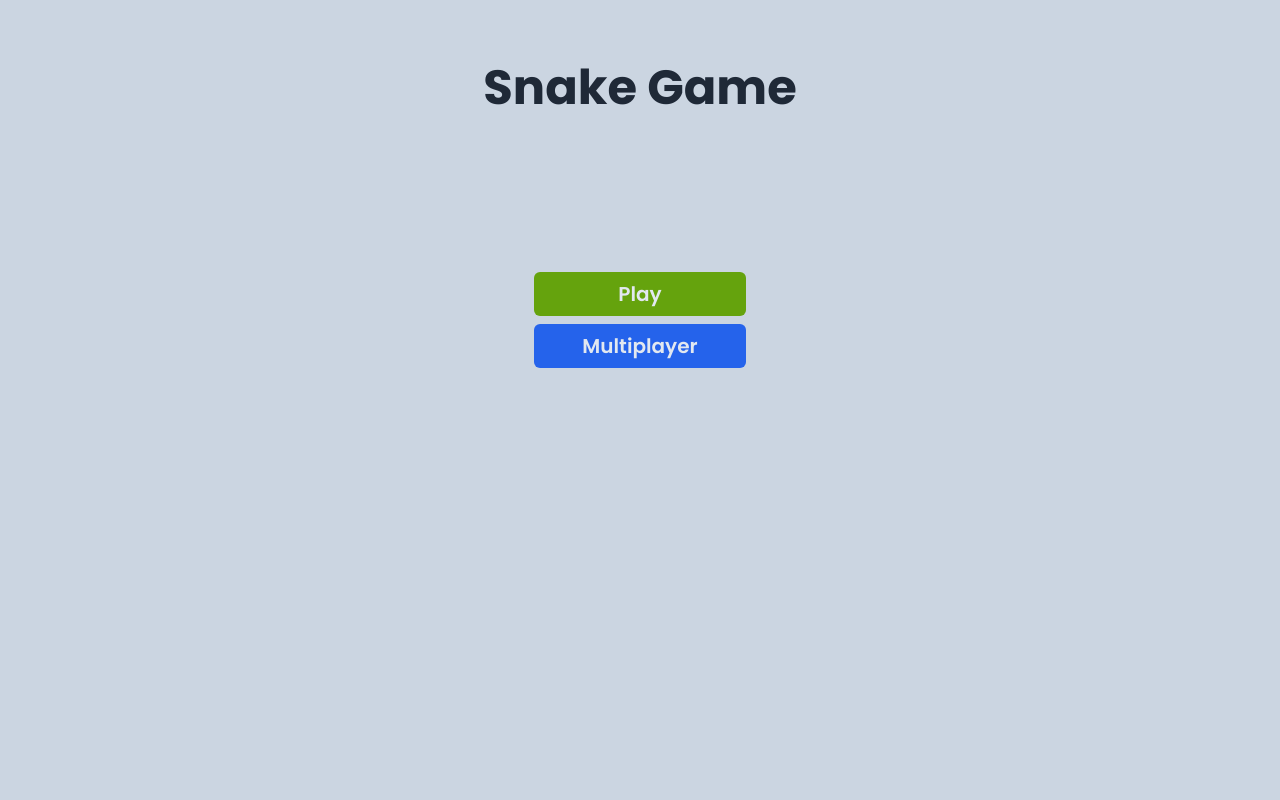
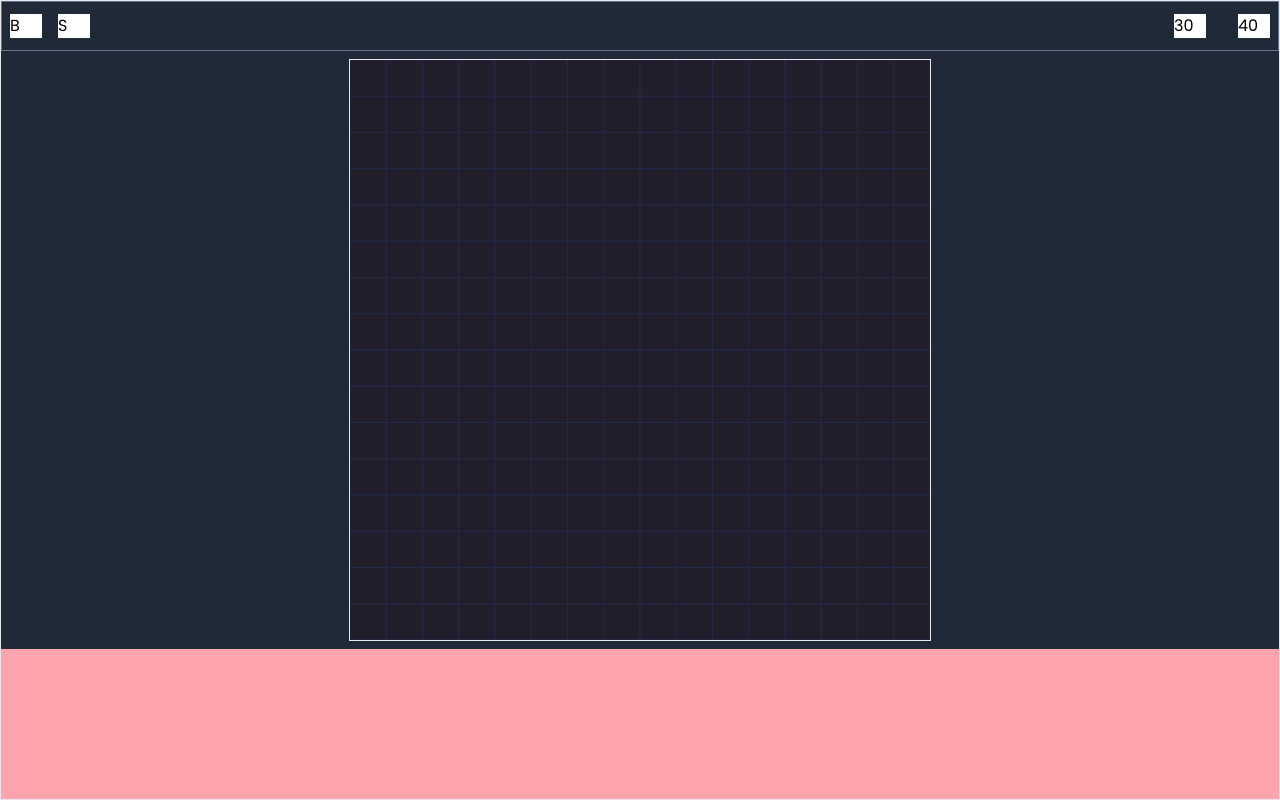
Before and after one commit to programmer-rahul/snakeY, a React (Vite) app: page / in a window 1280 px wide. Both pictures are taken after a click on the button "Play". Built offline with nearby package versions, Linux system fonts and the light colour scheme.

Commit message:
added snake context

```diff
--- /dev/null
+++ b/src/components/GameHomeScreen.tsx
@@ -0,0 +1,27 @@
+import { useSnake } from "../context/SnakeContext";
+
+const GameHomeScreen = () => {
+  const { setGameStatus } = useSnake();
+
+  return (
+    <div className="welcomeScreen flex h-screen flex-col items-center justify-start bg-slate-300">
+      <h2 className="mb-40 mt-16 text-5xl font-bold text-gray-800">
+        Snake Game
+      </h2>
+      <div className="buttons flex flex-col gap-2">
+        <button
+          className="rounded-md bg-lime-600 px-12 py-2 text-xl font-semibold text-slate-200"
+          onClick={() => {
+            setGameStatus("in-progress");
+          }}
+        >
+          Play
+        </button>
+        <button className="rounded-md bg-blue-600 px-12 py-2 text-xl font-semibold text-slate-200">
+          Multiplayer
+        </button>
+      </div>
+    </div>
+  );
+};
+export default GameHomeScreen;
--- /dev/null
+++ b/src/components/GamePlayBoard.tsx
@@ -0,0 +1,88 @@
+import { useEffect, useRef, useState } from "react";
+import { useSnake } from "../context/SnakeContext";
+
+const GamePlayBoard = () => {
+  const { gameStatus } = useSnake();
+
+  const CanvasRef = useRef<HTMLCanvasElement>(null);
+  const [context, setContext] = useState<CanvasRenderingContext2D | null>(null);
+
+  const [CanvasWidth, setCanvasWidth] = useState(300);
+
+  let cellSize = CanvasWidth / 16;
+
+  const drawCanvasBg = () => {
+    if (!context) return;
+    console.log("inside drawCanvasBg");
+
+    for (let x = 0; x < cellSize; x++) {
+      for (let y = 0; y < cellSize; y++) {
+        context.fillStyle = "rgb(34,29,42)";
+        context.fillRect(x * cellSize, y * cellSize, cellSize, cellSize);
+        context.strokeStyle = "rgb(32,42,70)";
+        context.strokeRect(x * cellSize, y * cellSize, cellSize, cellSize);
+      }
+    }
+  };
+
+  //   to set canvas width and height based on screen width and height
+  useEffect(() => {
+    // console.log("window width :- ", window.innerWidth);
+    // console.log("window height :- ", window.innerHeight - 200);
+    const windowHeight = window.innerHeight - 200;
+    const windowWidth = window.innerWidth;
+
+    if (window.innerWidth > windowHeight) {
+      if (!CanvasRef.current) return;
+      CanvasRef.current.width = windowHeight - (windowHeight % 10) - 20;
+      CanvasRef.current.height = windowHeight - (windowHeight % 10) - 20;
+
+      setCanvasWidth(CanvasRef.current.width);
+    } else {
+      if (!CanvasRef.current) return;
+      CanvasRef.current.width = windowWidth - (windowWidth % 10) - 20;
+      CanvasRef.current.height = windowWidth - (windowWidth % 10) - 20;
+
+      setCanvasWidth(CanvasRef.current.width);
+    }
+    //   console.log("canvas width :- ", CanvasRef.current.width);
+  }, []);
+
+  //   to render canvas grid on component load
+  useEffect(() => {
+    if (!context) {
+      const ctx = CanvasRef.current?.getContext("2d");
+      //   console.log("ctx");
+      ctx && setContext(ctx);
+    }
+    if (context) {
+      drawCanvasBg();
+    }
+  }, [context]);
+
+  return (
+    <div className="gameScreen flex min-h-screen flex-col justify-between gap-2 border bg-gray-800">
+      <div className="scores flex min-h-[50px] w-full justify-between border border-slate-500 p-2">
+        <div className="flex items-center gap-4">
+          <div className="goBack w-8 bg-white">B</div>
+          <div className="soundControl w-8 bg-white">S</div>
+        </div>
+        <div className="flex items-center gap-8">
+          <div className="score w-8 bg-white">30</div>
+          <div className="highScore w-8 bg-white">40</div>
+        </div>
+      </div>
+
+      <div className="gameBoard borde self-center border-purple-600">
+        <canvas
+          width={CanvasWidth}
+          height={CanvasWidth}
+          className="border"
+          ref={CanvasRef}
+        ></canvas>
+      </div>
+      <div className="bntControls min-h-[150px] w-full bg-rose-300"></div>
+    </div>
+  );
+};
+export default GamePlayBoard;
--- a/src/components/layout/SnakeGame.tsx
+++ b/src/components/layout/SnakeGame.tsx
@@ -1,104 +1,17 @@
-import { useEffect, useRef, useState } from "react";
-
-type GameStatusType = "idle" | "in-progress" | "game-over";
+import { useSnake } from "../../context/SnakeContext";
+import GameHomeScreen from "../GameHomeScreen";
+import GamePlayBoard from "../GamePlayBoard";
 
 const SnakeGame = () => {
-  const CanvasRef = useRef<HTMLCanvasElement>(null);
-  const [ctx, setCtx] = useState<CanvasRenderingContext2D | null>(null);
-
-  const [CanvasWidth, setCanvasWidth] = useState(300);
-
-  const [gameStatus, setGameStatus] = useState<GameStatusType>("idle");
-
-  let cellSize = CanvasWidth / 16;
-
-  const drawCanvasBg = () => {
-    console.log(ctx);
-    if (!ctx) return;
-
-    for (let x = 0; x < cellSize; x++) {
-      for (let y = 0; y < cellSize; y++) {
-        ctx.fillStyle = "rgb(34,29,42)";
-        ctx.fillRect(x * cellSize, y * cellSize, cellSize, cellSize);
-        ctx.strokeStyle = "rgb(32,42,70)";
-        ctx.strokeRect(x * cellSize, y * cellSize, cellSize, cellSize);
-      }
-    }
-  };
-
-  //   to set canvas width and height based on screen width and height
-  useEffect(() => {
-    console.log("window width :- ", window.innerWidth);
-    console.log("window height :- ", window.innerHeight - 200);
-    const windowHeight = window.innerHeight - 200;
-    const windowWidth = window.innerWidth;
-
-    if (window.innerWidth > windowHeight) {
-      if (!CanvasRef.current) return;
-      CanvasRef.current.width = windowHeight - (windowHeight % 10) - 20;
-      CanvasRef.current.height = windowHeight - (windowHeight % 10) - 20;
-
-      setCanvasWidth(CanvasRef.current.width);
-      console.log("canvas width :- ", CanvasRef.current.width);
-    } else {
-      if (!CanvasRef.current) return;
-      CanvasRef.current.width = windowWidth - (windowWidth % 10) - 20;
-      CanvasRef.current.height = windowWidth - (windowWidth % 10) - 20;
-
-      setCanvasWidth(CanvasRef.current.width);
-      console.log("canvas width :- ", CanvasRef.current.width);
-    }
-  }, []);
-
-  useEffect(() => {
-    const ctx = CanvasRef.current?.getContext("2d");
-    ctx && setCtx(ctx);
-
-    drawCanvasBg();
-  }, []);
+  const { gameStatus } = useSnake();
 
   return (
     <div className="max-h-screen min-h-screen w-screen bg-slate-300">
-      <div className="welcomeScreen flex h-screen flex-col items-center justify-start bg-slate-300">
-        <h2 className="mb-40 mt-16 text-5xl font-bold text-gray-800">
-          Snake Game
-        </h2>
-        <div className="buttons flex flex-col gap-2">
-          <button
-            className="rounded-md bg-lime-600 px-12 py-2 text-xl font-semibold text-slate-200"
-            onClick={() => {
-              setGameStatus("in-progress");
-            }}
-          >
-            Play
-          </button>
-          <button className="rounded-md bg-blue-600 px-12 py-2 text-xl font-semibold text-slate-200">
-            Multiplayer
-          </button>
-        </div>
-      </div>
-      {/* <div className="gameScreen flex min-h-screen flex-col justify-between gap-2 border bg-gray-800">
-        <div className="scores flex min-h-[50px] w-full justify-between border border-slate-500 p-2">
-          <div className="flex items-center gap-4">
-            <div className="goBack w-8 bg-white">B</div>
-            <div className="soundControl w-8 bg-white">S</div>
-          </div>
-          <div className="flex items-center gap-8">
-            <div className="score w-8 bg-white">30</div>
-            <div className="highScore w-8 bg-white">40</div>
-          </div>
-        </div>
+      {/* game home screen  */}
+      {gameStatus === "idle" && <GameHomeScreen />}
 
-        <div className="gameBoard borde self-center border-purple-600">
-          <canvas
-            width={CanvasWidth}
-            height={CanvasWidth}
-            className="border"
-            ref={CanvasRef}
-          ></canvas>
-        </div>
-        <div className="bntControls min-h-[150px] w-full bg-rose-300"></div>
-      </div> */}
+      {/* game play board  */}
+      {gameStatus === "in-progress" && <GamePlayBoard />}
     </div>
   );
 };
--- /dev/null
+++ b/src/context/SnakeContext.tsx
@@ -0,0 +1,27 @@
+import { createContext, ReactNode, useContext, useState } from "react";
+
+type GameStatusType = "idle" | "in-progress" | "game-over";
+
+interface ContextInterface {
+  gameStatus: GameStatusType;
+  setGameStatus: React.Dispatch<React.SetStateAction<GameStatusType>>;
+}
+
+const SnakeContext = createContext<ContextInterface>({
+  gameStatus: "idle",
+  setGameStatus: () => null,
+});
+
+const useSnake = () => useContext(SnakeContext);
+
+const SnakeProvider = ({ children }: { children: ReactNode }) => {
+  const [gameStatus, setGameStatus] = useState<GameStatusType>("idle");
+
+  return (
+    <SnakeContext.Provider value={{ gameStatus, setGameStatus }}>
+      {children}
+    </SnakeContext.Provider>
+  );
+};
+
+export { SnakeProvider, useSnake };
--- a/src/main.tsx
+++ b/src/main.tsx
@@ -3,10 +3,13 @@ import ReactDOM from "react-dom/client";
 import App from "./App.tsx";
 import "./index.css";
 import { Toaster } from "react-hot-toast";
+import { SnakeProvider } from "./context/SnakeContext.tsx";
 
 ReactDOM.createRoot(document.getElementById("root")!).render(
   <React.StrictMode>
-    <Toaster position="bottom-right" />
-    <App />
+    <SnakeProvider>
+      <Toaster position="bottom-right" />
+      <App />
+    </SnakeProvider>
   </React.StrictMode>,
 );
```
